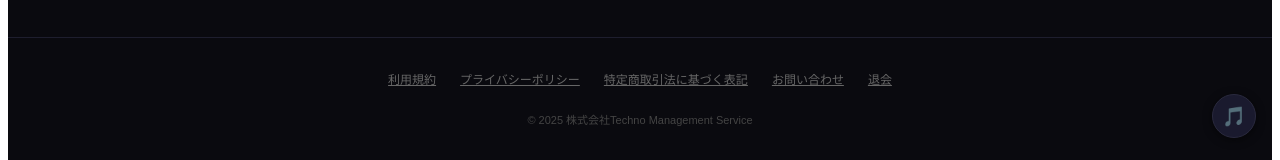
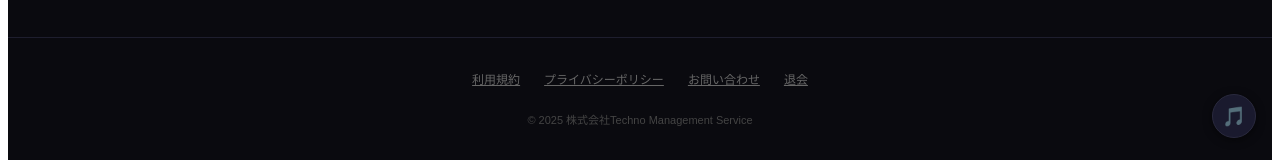
Before and after one commit to king-ai719/meets-summit, a React (Vite) app in the folder frontend/: page / in a window 1280 px wide. Shown: the part 638-798 px from the top of the page. Built offline with nearby package versions, Linux system fonts and the light colour scheme; no server answers.

Commit message:
フッターから特商法削除

```diff
--- a/frontend/src/pages/JobClassPage.jsx
+++ b/frontend/src/pages/JobClassPage.jsx
@@ -150,8 +150,7 @@ export default function JobClassPage() {
           <div style={{ display: 'flex', flexWrap: 'wrap', justifyContent: 'center', gap: '24px', marginBottom: '1.5rem' }}>
             <span onClick={() => navigate('/terms')} style={{ fontSize: '12px', color: '#666', cursor: 'pointer', textDecoration: 'underline' }}>利用規約</span>
             <span onClick={() => window.open('https://meets-summit.pages.dev/policy.html', '_blank')} style={{ fontSize: '12px', color: '#666', cursor: 'pointer', textDecoration: 'underline' }}>プライバシーポリシー</span>
-            <span onClick={() => navigate('/tokushoho')} style={{ fontSize: '12px', color: '#666', cursor: 'pointer', textDecoration: 'underline' }}>特定商取引法に基づく表記</span>
-            <span onClick={() => window.open('mailto:info@tms-92.com')} style={{ fontSize: '12px', color: '#666', cursor: 'pointer', textDecoration: 'underline' }}>お問い合わせ</span>
+            <span onClick={() => window.open('mailto:tms.9020@gmail.com')} style={{ fontSize: '12px', color: '#666', cursor: 'pointer', textDecoration: 'underline' }}>お問い合わせ</span>
             <span onClick={() => navigate('/withdraw')} style={{ fontSize: '12px', color: '#666', cursor: 'pointer', textDecoration: 'underline' }}>退会</span>
           </div>
           <p style={{ textAlign: 'center', fontSize: '11px', color: '#444' }}>© 2025 株式会社Techno Management Service</p>
```
